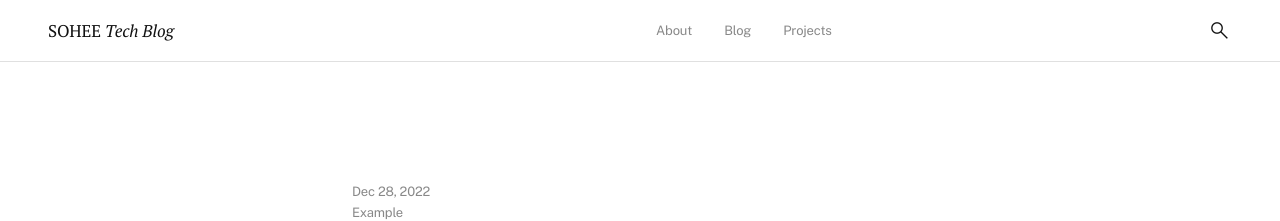
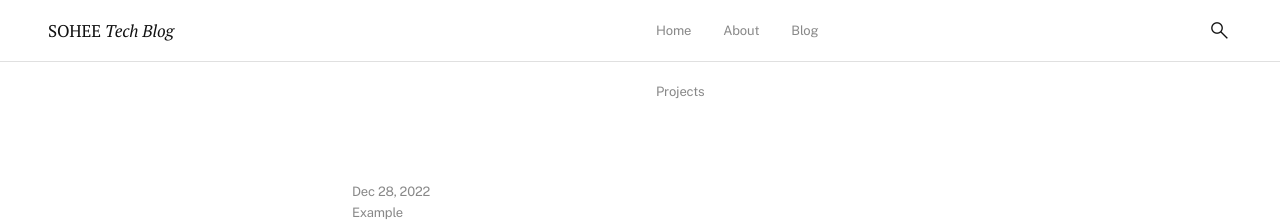
Before and after one commit to soheetech/soheetech.github.io, a Jekyll site: the page built from index.md, in a window 1280 px wide. Shown: the top 221 px of the page. Built offline with Jekyll 4.4.1, drawn with Linux system fonts in a browser that asks for light colours.

Commit message:
Update navigation.html

```diff
--- a/_includes/navigation.html
+++ b/_includes/navigation.html
@@ -1,5 +1,6 @@
 <nav>
   <ul class="zero">
+    <li{% if page.title == "Home" %} class="selected"{% endif %}><a href="{{ "/" | relative_url }}">Home</a></li>
     <li{% if page.title == "About" %} class="selected"{% endif %}><a href="{{ "/about" | relative_url }}">About</a></li>
     <li{% if page.layout == "post" or page.layout == "category" or page.title == "Blog" %} class="selected"{% endif %}><a href="{{ "/blog" | relative_url }}">Blog</a></li>
     <li{% if page.title == "Projects" %} class="selected"{% endif %}><a href="{{ "/projects" | relative_url }}">Projects</a></li>
```
